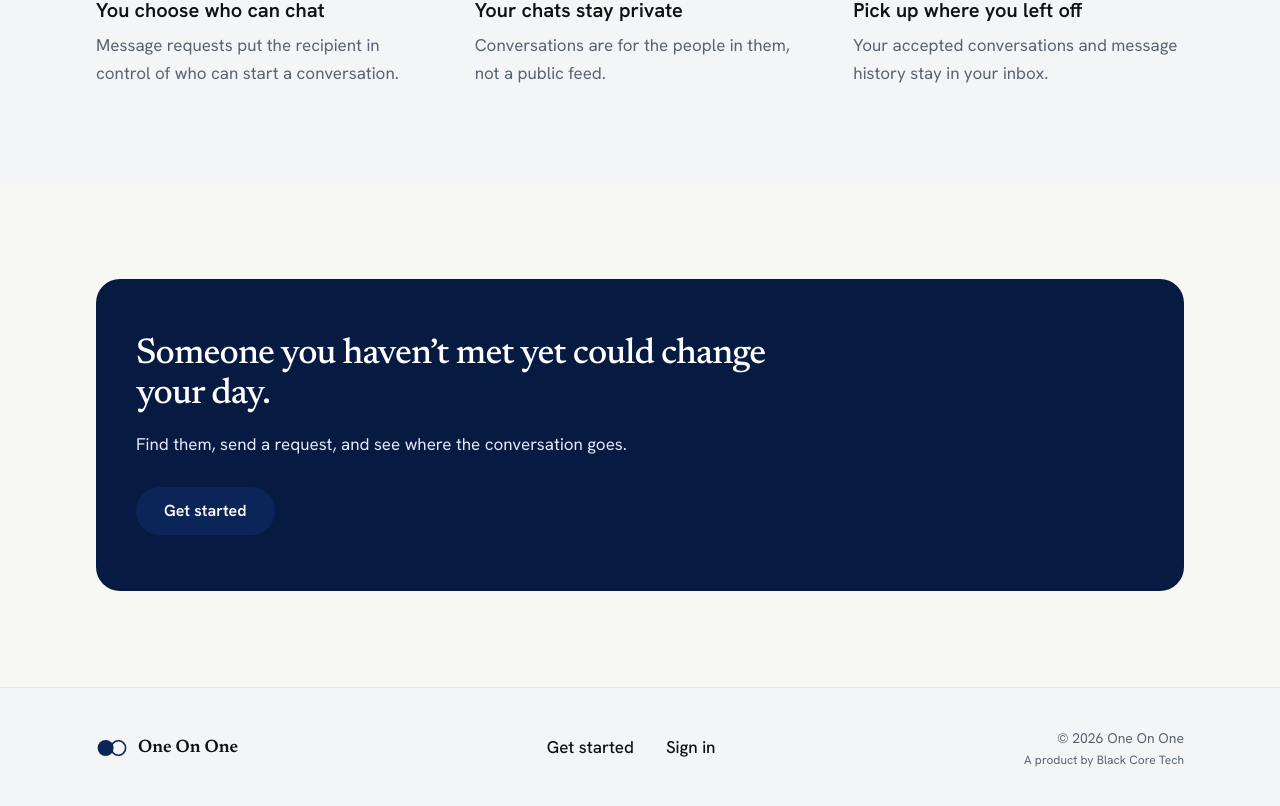
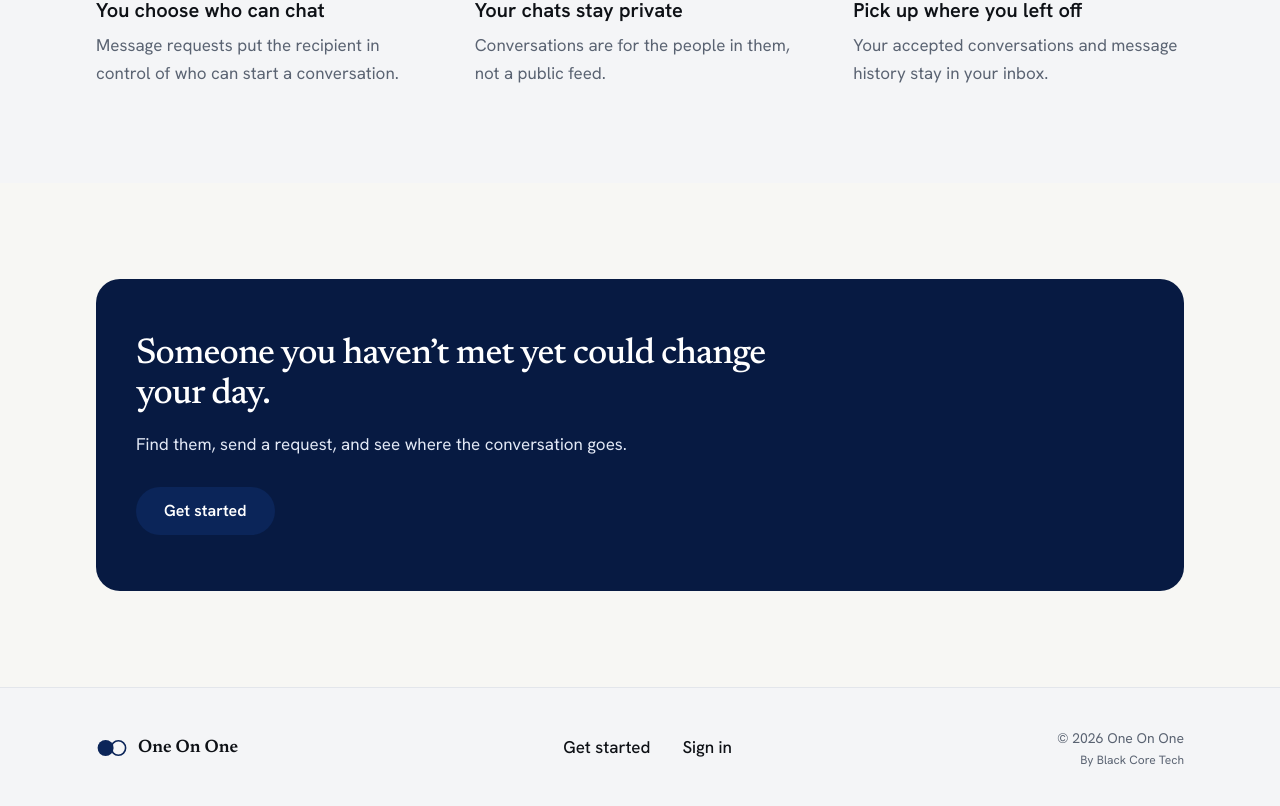
Before and after one commit to solomonenyinnaya14-a11y/One-On-One, a Next.js app: page / in a window 1280 px wide. Shown: the part 1556-2362 px from the top of the page. Built offline with nearby package versions, Linux system fonts and the light colour scheme; no server answers.

Commit message:
Update One On One brand imprint

```diff
--- a/src/components/site-footer.tsx
+++ b/src/components/site-footer.tsx
@@ -27,7 +27,7 @@ export function SiteFooter() {
 
         <div className="text-sm text-grey-600 md:text-right">
           <p>&copy; {new Date().getFullYear()} {siteConfig.name}</p>
-          <p className="mt-1 text-xs">A product by Black Core Tech</p>
+          <p className="mt-1 text-xs">By Black Core Tech</p>
         </div>
       </div>
     </footer>
```
